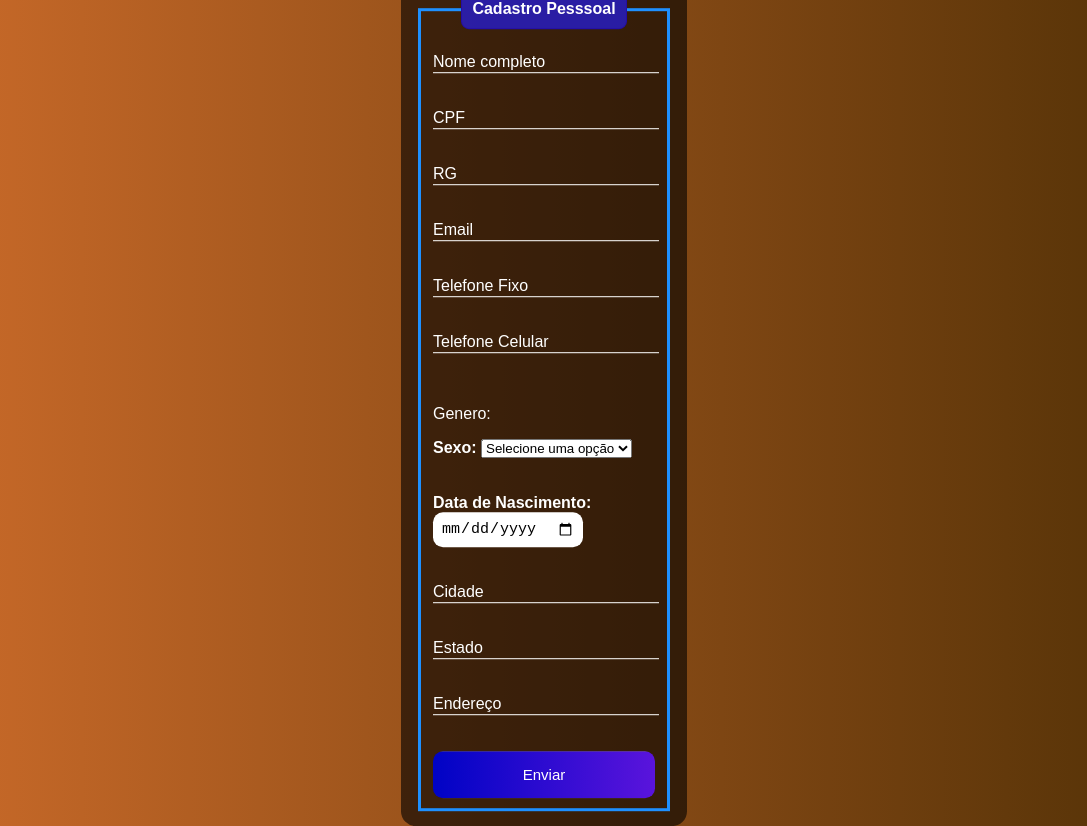
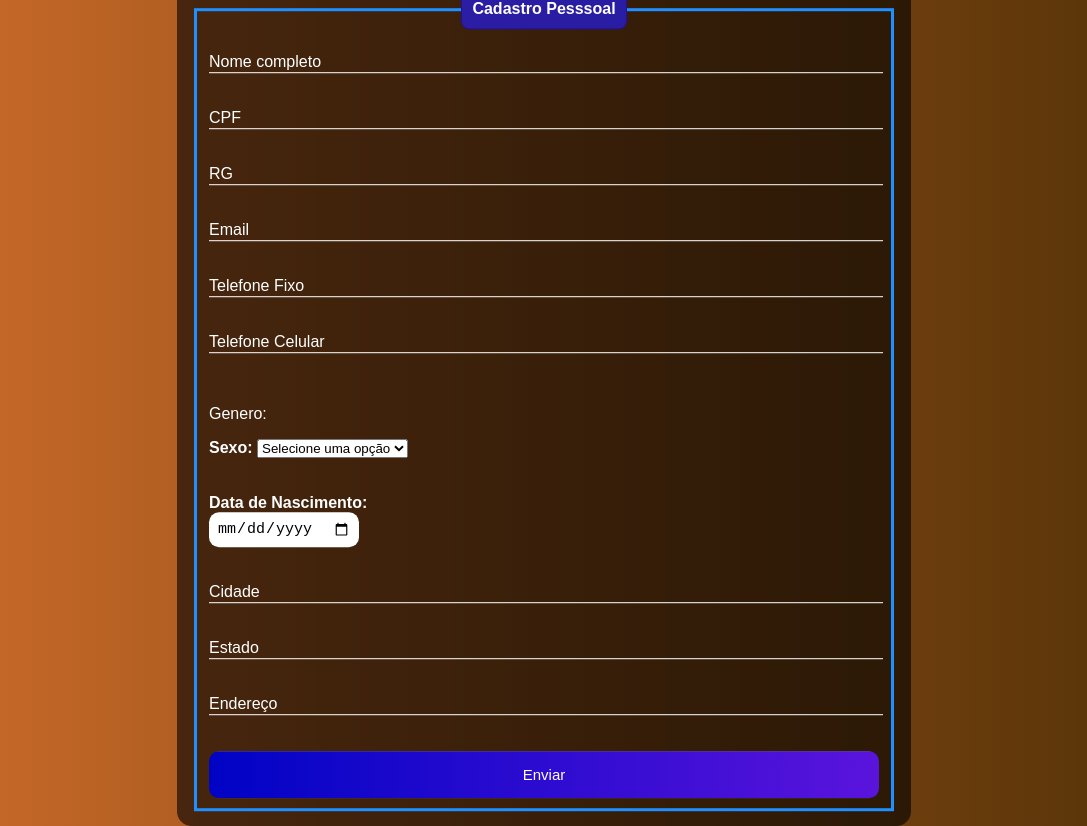
Before and after one commit to Tony100574/Desafio-Cadastro-Pessoal, a plain HTML site: page index.html in a window 1280 px wide. Shown: the whole page, without its empty margins (96-1183 px from the left). Drawn offline with Linux system fonts and the light colour scheme.

Commit message:
atualizado arquivo estiloi.css

```diff
--- a/estilo.css
+++ b/estilo.css
@@ -11,7 +11,7 @@ body{
     background-color: rgba(0, 0, 0, 0.6);
     padding: 15px;
     border-radius: 15px;
-    width: 20%;
+    width: 55%;
 }
 fieldset{
     border: 3px solid dodgerblue;
```
